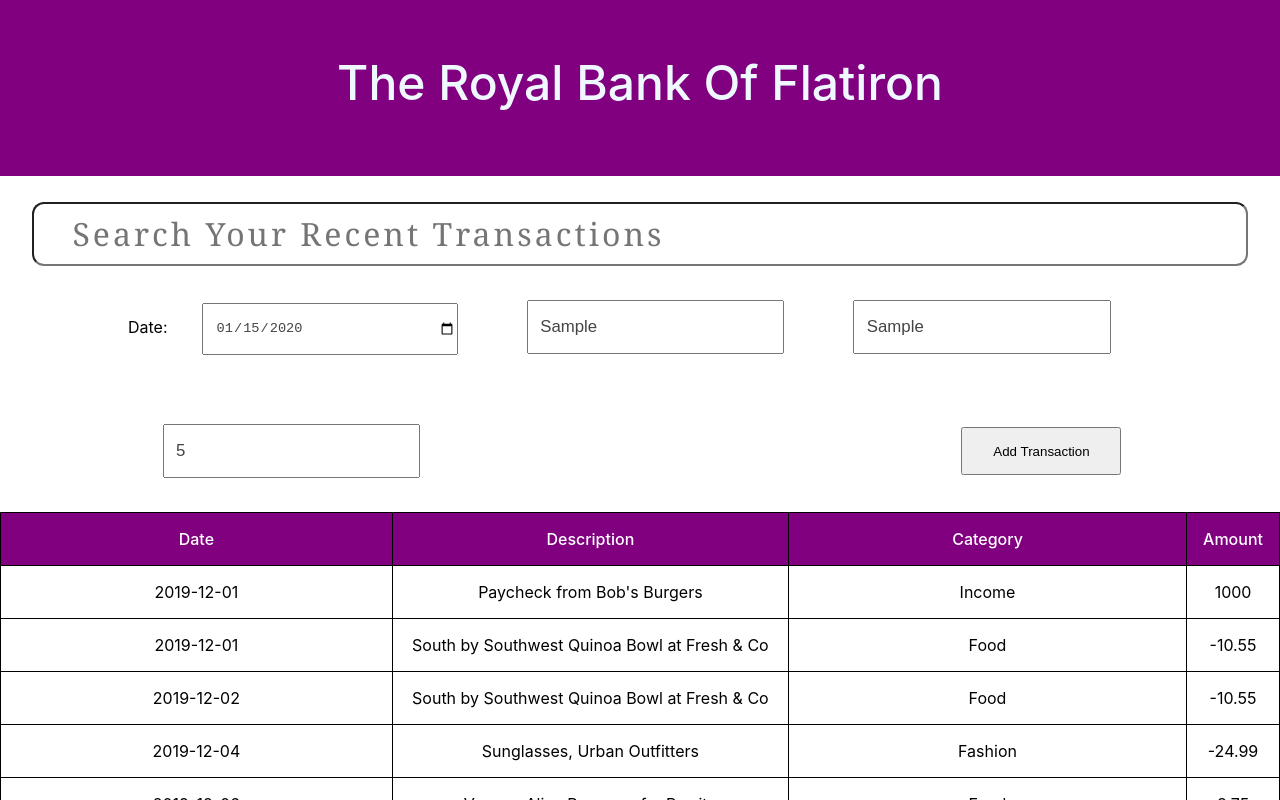
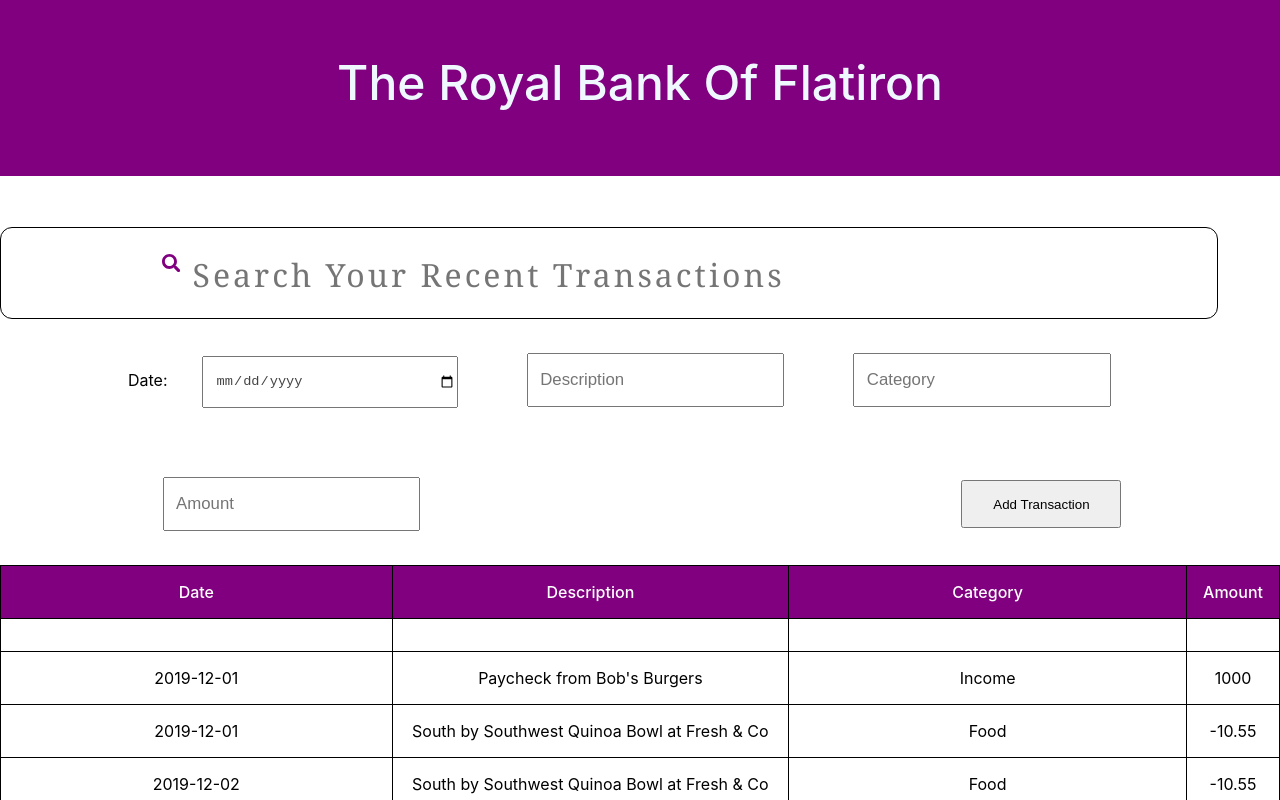
Before and after one commit to bella-thehacker/react-code-challenge1, a React (Create React App) app: page / in a window 1280 px wide. Both pictures are taken after typing "2020-01-15", "Sample", "Sample", "5" into the empty fields and a click on the button "Add Transaction". Shown: the top 800 px of the page. Built offline with nearby package versions, Linux system fonts and the light colour scheme; no server answers; data requests are answered from the project's data file.

Commit message:
made SearchList component which displays items searched also fixed bugs that came with adjusting the code

```diff
--- a/package.json
+++ b/package.json
@@ -12,6 +12,7 @@
     "@testing-library/user-event": "^13.5.0",
     "react": "^18.3.1",
     "react-dom": "^18.3.1",
+    "react-icons": "^5.2.1",
     "react-scripts": "5.0.1",
     "web-vitals": "^2.1.4"
   },
--- a/src/App.css
+++ b/src/App.css
@@ -55,16 +55,38 @@ nav h2 {
   display: flex;
   justify-content: center;
   padding-top: 2%;
+  background-color: white;
+  border-radius: 10px;
+  height: 4rem;
+  width: 95%;
+  border-radius: 12px 12px 12px 12px;
+  border: #000 solid 1px;
+  margin-top: 4%;
+}
+
+.search-icon{
+
+  margin-left: 8%;
+  font-size: 115%;
+  padding-right: 0%;
+  color: purple;
+
 }
 .searchInput input {
-  width: 95%;
+  width: 80%;
   height: 4rem;
   font-family: Cambria, Cochin, Georgia, Times, "Times New Roman", serif;
   letter-spacing: 3px;
-  padding-left: 3%;
+  padding-left: 1%;
   font-size: 200%;
-  border-radius: 12px 12px 12px 12px;
+  padding-bottom: 2%;
   color: #444;
+  background-color: transparent;
+  border: none;
+}
+
+.searchInput input:focus{
+  outline: none;
 }
 
 .formInput{
--- a/src/components/App.js
+++ b/src/components/App.js
@@ -1,19 +1,32 @@
+import React,{ useEffect, useState } from "react";
+import "../App.css";
 
-import '../App.css';
+import Form from "./Form";
+import Header from "./Header";
+import SearchBar from "./SearchBar";
+import Table from "./Table";
 
-import Form from './Form';
-import Header from './Header';
-import SearchBar from './SearchBar';
-import Table from './Table';
+
 
 function App() {
+  const [transactions, setTransactions] = useState([]);
+  const [results, setResults] = useState([])
+
+
+  useEffect(() => {
+    fetch("http://localhost:3000/transactions")
+      .then((res) => res.json())
+      .then((transactions) => setTransactions(transactions))
+      .catch((error) => console.log(error));
+  }, []);
   return (
+    <div>
+      <Header />
+      <SearchBar setResults={setResults}/>
 
-      <div>
-        <Header />
-        <SearchBar />
-        <Form />
-        <Table />
+      <Form transactions={transactions} setTransactions={setTransactions} />
+      <Table  data={results.length > 0 ? results :transactions}/>
+
 
     </div>
   );
--- a/src/components/Display.jsx
+++ b/src/components/Display.jsx
@@ -1,6 +1,7 @@
 import React from 'react'
 
 function Display({date, description, category, amount}) {
+
   return (
 
    <tr>
--- a/src/components/Form.jsx
+++ b/src/components/Form.jsx
@@ -1,19 +1,19 @@
 import React, { useState } from "react";
 
-function Form() {
-  const [formData, setPostData] = useState({
+function Form({ transactions, setTransactions }) {
+  const [isPending, setIsPending] = useState(false);
+  const [formData, setFormData] = useState({
     date: "",
     description: "",
     category: "",
     amount: "",
   });
 
-
   const handleOnChange = (e) => {
     const name = e.target.name;
     const value = e.target.value;
 
-    setPostData({
+    setFormData({
       ...formData,
       [name]: value,
     });
@@ -21,22 +21,39 @@ function Form() {
   const handleSubmit = (e) => {
     e.preventDefault();
 
+    setIsPending(true);
+
     fetch("http://localhost:3000/transactions", {
       method: "POST",
       headers: {
         "Content-type": "application/json",
-        Accept: "application/json",
+       "Accept": "application/json"
       },
-      body: JSON.stringify(formData),
+      body: JSON.stringify(formData)
     })
       .then((res) => res.json())
-      .then((transaction) => console.log(transaction));
+      .then((transaction) => {setTransactions([transaction, ...transactions]);
+
+    setFormData({
+      date: "",
+      description: "",
+      category: "",
+      amount: "",
+    })
+    setIsPending(false)
+  })
   };
 
   return (
     <form onSubmit={handleSubmit} className="formInput">
       <label>Date:</label>
-      <input type="date" name="date" onChange={handleOnChange} value={formData.date} required />
+      <input
+        type="date"
+        name="date"
+        onChange={handleOnChange}
+        value={formData.date}
+        required
+      />
 
       <input
         type="text"
@@ -62,9 +79,13 @@ function Form() {
         value={formData.amount}
         required
       />
-      <button  type="submit">
-        Add Transaction
-      </button>
+      {!isPending && <button type="submit">Add Transaction</button>}
+
+      {isPending && (
+        <button disabled type="submit">
+          Adding Transaction...
+        </button>
+      )}
     </form>
   );
 }
--- a/src/components/Get.jsx
+++ b/src/components/Get.jsx
@@ -1,8 +1,7 @@
-import React, { useEffect, useState } from "react";
-import Display from "./Display";
+import React, { useEffect} from "react"
 
-function Get() {
-  const [transactions, setTransactions] = useState([]);
+function Get({setTransactions}) {
+
 
   useEffect(() => {
     fetch("http://localhost:3000/transactions")
@@ -11,19 +10,7 @@ function Get() {
       .catch((error) => console.log(error));
   }, []);
 
-  return (
-    <tbody>
-      {transactions.map((transaction) => (
-        <Display
-          key={transaction.id}
-          date={transaction.date}
-          description={transaction.description}
-          category={transaction.category}
-          amount={transaction.amount}
-        />
-      ))}
-    </tbody>
-  );
+  return null
 }
 
 export default Get;
--- a/src/components/SearchBar.jsx
+++ b/src/components/SearchBar.jsx
@@ -1,14 +1,36 @@
-import React from 'react'
+import React, { useState } from "react";
+import { FaSearch } from "react-icons/fa";
 
+function SearchBar({ setResults }) {
+  const [search, setSearch] = useState("");
 
-function SearchBar() {
+  const fetchData = (value) => {
+    fetch("http://localhost:3000/transactions")
+      .then((res) => res.json())
+      .then((transactions) => {
+        const results = transactions.filter((transaction) =>
+          transaction.description.toLowerCase().includes(value.toLowerCase())
+        );
+        setResults(results);
+        // console.log(results);
+      })
+      .catch((error) => console.log(error));
+  };
+  const handleChange = (value) => {
+    setSearch(value);
+    fetchData(value);
+  };
   return (
-    <div className='searchInput'>
-        <input type='search' placeholder='Search Your Recent Transactions' >
-
-        </input>
+    <div className="searchInput">
+      <FaSearch className="search-icon" />{" "}
+      <input
+        type="search"
+        placeholder="Search Your Recent Transactions"
+        value={search}
+        onChange={(e) => handleChange(e.target.value)}
+      ></input>
     </div>
-  )
+  );
 }
 
-export default SearchBar
+export default SearchBar;
--- /dev/null
+++ b/src/components/SearchList.jsx
@@ -0,0 +1,30 @@
+import React from 'react'
+import Display from './Display'
+
+function SearchList({results}) {
+  if(results.length === 0) {
+    return(
+      <tbody>
+        <tr>
+          <td color='4'>No Transaction found</td>
+        </tr>
+      </tbody>
+    )
+  }
+  return (
+    <tbody>
+      {results.map((result) => (
+        <Display
+           key={result.id}
+          date= {result.date}
+          description={result.description}
+          category={result.category}
+          amount={result.amount}
+
+        />
+      ))}
+    </tbody>
+  )
+}
+
+export default SearchList
--- a/src/components/Table.jsx
+++ b/src/components/Table.jsx
@@ -1,29 +1,22 @@
-import React from 'react'
-import Get from './Get'
+import React from "react";
 
-function Table() {
+import SearchList from "./SearchList";
+
+function Table({ data }) {
   return (
-   <table className='transactionTable'>
-    <thead>
+    <table className="transactionTable">
+      <thead>
         <tr>
-            <th>
-             Date
-            </th>
-            <th>
-                Description
-            </th>
-            <th>
-                Category
-            </th>
-            <th>
-                Amount
-            </th>
+          <th>Date</th>
+          <th>Description</th>
+          <th>Category</th>
+          <th>Amount</th>
         </tr>
+      </thead>
 
-    </thead>
-    <Get />
-   </table>
-  )
+      <SearchList results={data} />
+    </table>
+  );
 }
 
-export default Table
+export default Table;
--- a/src/db.json
+++ b/src/db.json
@@ -97,6 +97,97 @@
       "description": "electricity ",
       "category": "bills",
       "amount": "3000"
+    },
+    {
+      "id": "e49f",
+      "date": "2024-08-20",
+      "description": "Games",
+      "category": "entertainment",
+      "amount": "1200"
+    },
+    {
+      "id": "2c4e",
+      "date": "2024-08-08",
+      "description": "tomatoes",
+      "category": "groceries",
+      "amount": "100"
+    },
+    {
+      "id": "c2c9",
+      "date": "2024-08-08",
+      "description": "tomatoes",
+      "category": "groceries",
+      "amount": "100"
+    },
+    {
+      "id": "cd83",
+      "date": "2024-08-14",
+      "description": "Volunteering ",
+      "category": "xkmc",
+      "amount": "333"
+    },
+    {
+      "id": "d7e9",
+      "date": "2024-08-19",
+      "description": "tacos",
+      "category": "food",
+      "amount": "555"
+    },
+    {
+      "id": "5d95",
+      "date": "2024-08-29",
+      "description": "toothbrush",
+      "category": "groceries",
+      "amount": "300"
+    },
+    {
+      "id": "b842",
+      "date": "2024-08-22",
+      "description": "Movie Tickets",
+      "category": "xkmc",
+      "amount": "444"
+    },
+    {
+      "id": "8607",
+      "date": "2024-08-20",
+      "description": "Volunteering ",
+      "category": "groceries",
+      "amount": "333"
+    },
+    {
+      "id": "ea58",
+      "date": "2024-08-24",
+      "description": "electricity ",
+      "category": "bills",
+      "amount": "433"
+    },
+    {
+      "id": "730d",
+      "date": "2024-08-23",
+      "description": "Movie Tickets",
+      "category": "xkmc",
+      "amount": "433"
+    },
+    {
+      "id": "12f1",
+      "date": "2024-08-10",
+      "description": "Movie Tickets",
+      "category": "344",
+      "amount": "443"
+    },
+    {
+      "id": "d313",
+      "date": "2024-08-15",
+      "description": "tomatoes",
+      "category": "groceries",
+      "amount": "8799"
+    },
+    {
+      "id": "f06a",
+      "date": "2024-09-25",
+      "description": "carpayment",
+      "category": "bills",
+      "amount": "3000"
     }
   ]
 }
```
Also changed, not shown: 1 other file (tests, documents, lock files or other folders).
